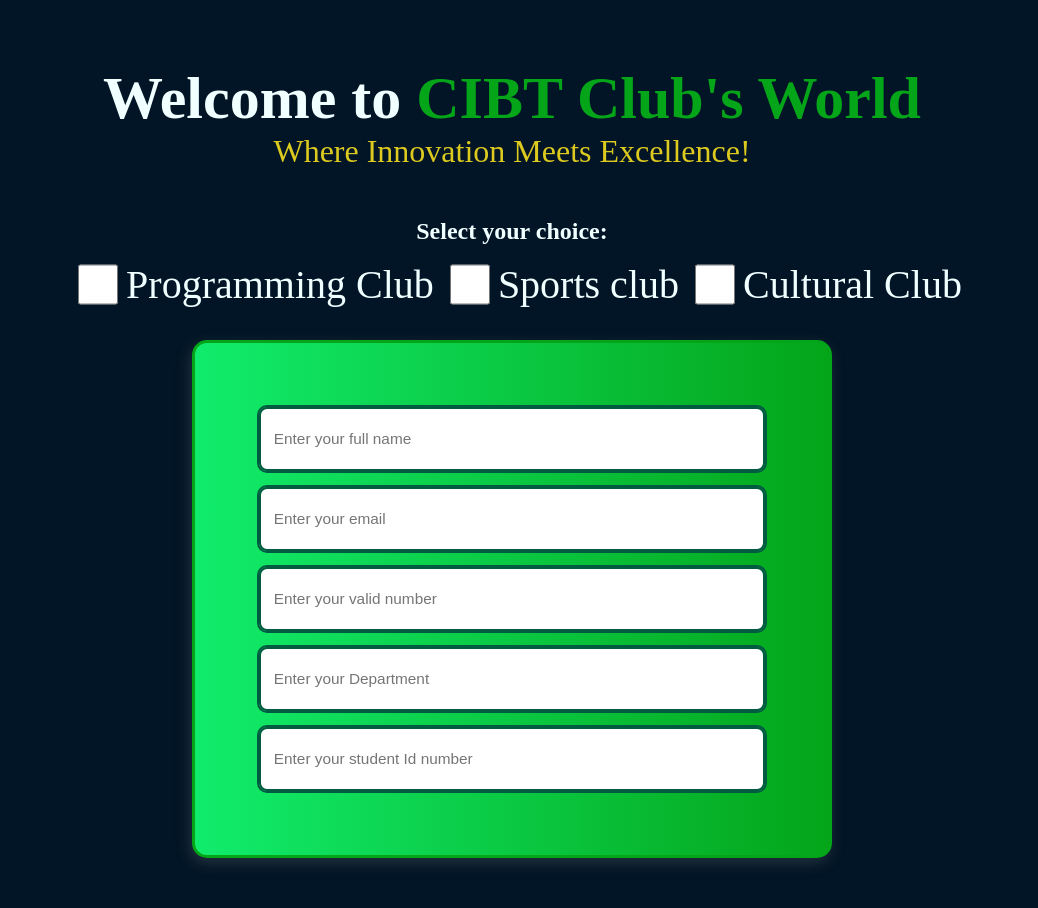
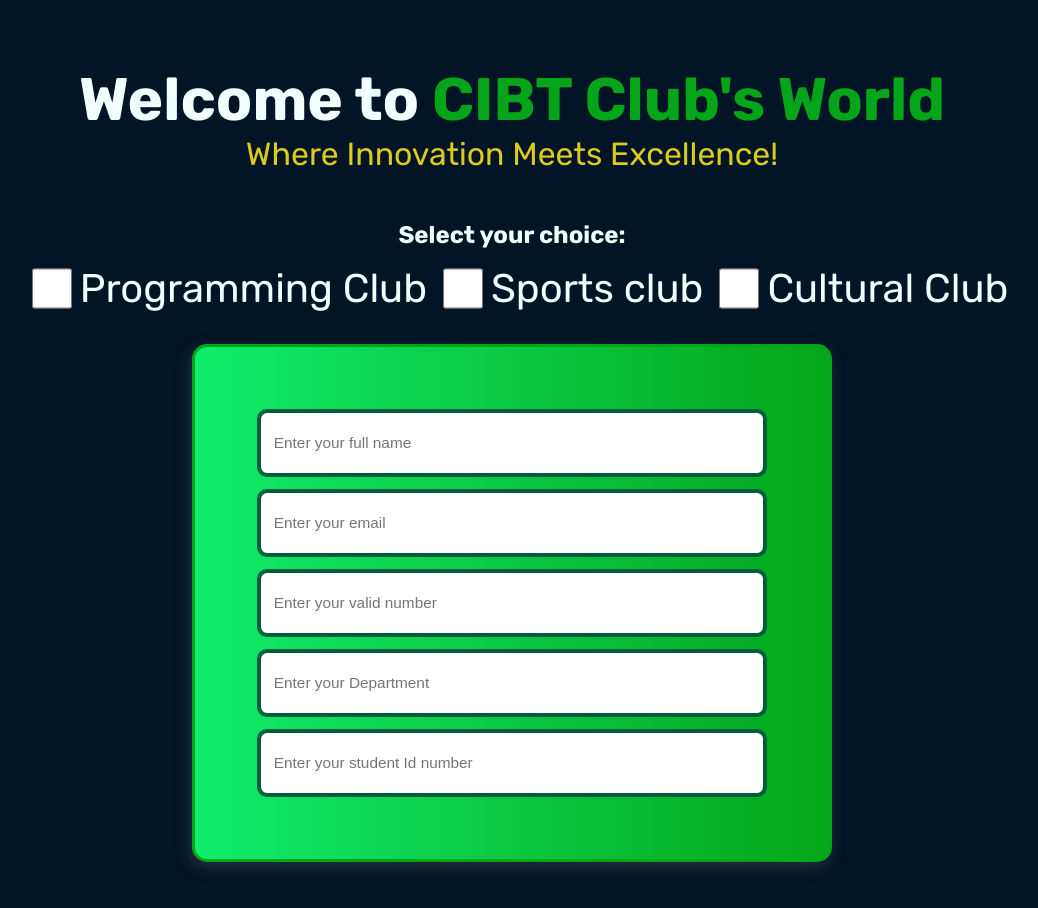
Before and after one commit to arjsabbir88/versity-Club-s-Project, a plain HTML site: page index.html in a window 1280 px wide. Shown: the whole page, without its empty margins (128-1166 px from the left). Drawn offline with Linux system fonts and the light colour scheme.

Commit message:
added font

```diff
--- a/index.html
+++ b/index.html
@@ -6,7 +6,7 @@
     <title>CIBT Club's</title>
     <link rel="stylesheet" href="style.css">
 </head>
-<body>
+<body class="font">
 
     <section class="headerSection">
         <div class="clubs">
--- a/style.css
+++ b/style.css
@@ -1,8 +1,17 @@
+@import url('https://fonts.googleapis.com/css2?family=Rubik:ital,wght@0,300..900;1,300..900&display=swap');
+
 *{
     margin: 0;
     padding: 0;
     box-sizing: border-box;
 }
+
+
+.font {
+    font-family: "Rubik", serif;
+    font-optical-sizing: auto;
+    font-style: normal;
+  }
 body{
     background-color: #021526;
     color: azure;
```
